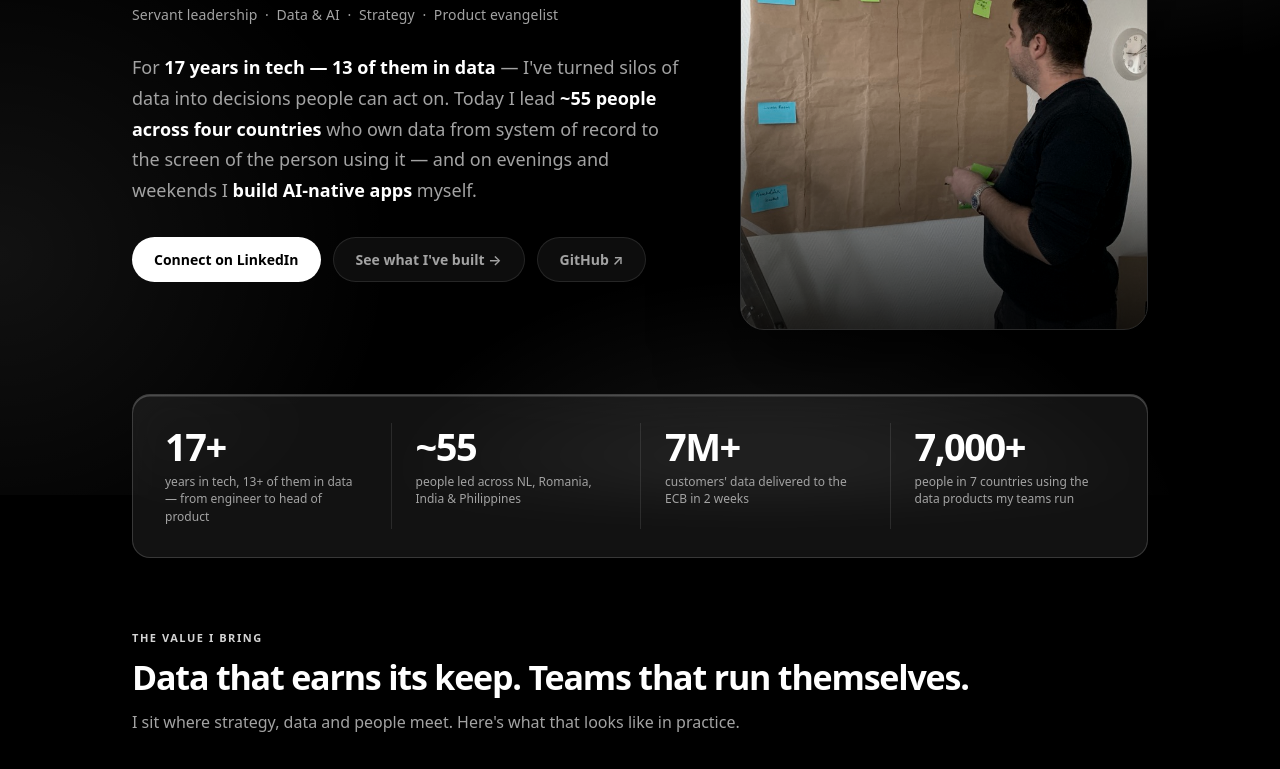
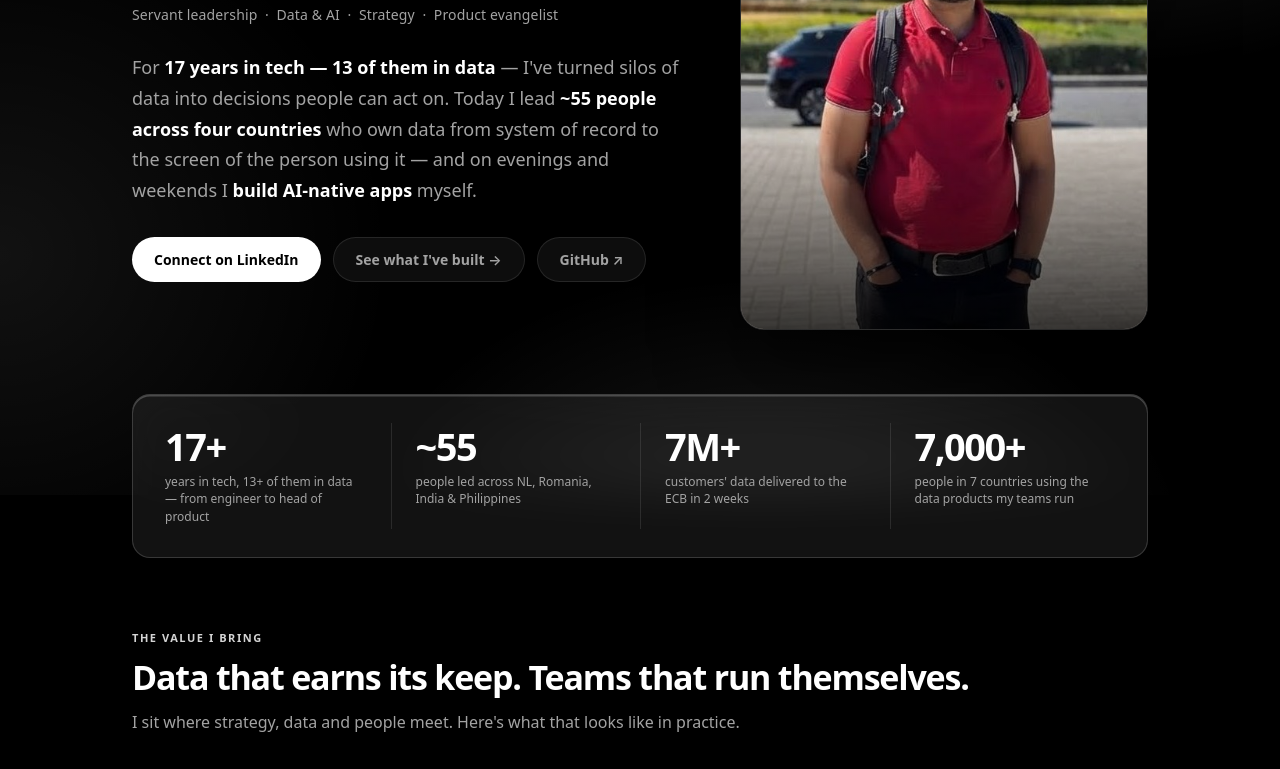
Before and after one commit to jintomjose/jintomjose.github.io, a plain HTML site: page about/index.html in a window 1280 px wide. Shown: the part 305-1074 px from the top of the page. Drawn offline with Linux system fonts and the light colour scheme.

Commit message:
Use Jinto's own portrait in the About page hero
Replace the placeholder whiteboard photo (not Jinto) with a head-and-shoulders
crop of the supplied portrait, EXIF stripped. Drop the grayscale tint so it
shows true colour, and point og:image at the new file.

Co-Authored-By: Claude Sonnet 5.5 <noreply@anthropic.com>

```diff
--- a/about/index.html
+++ b/about/index.html
@@ -12,7 +12,7 @@
 <meta property="og:description" content="Head of (Data) Product at ING Netherlands. 17 years in tech, 13 in data: career timeline, the problems I've solved, and the value I bring.">
 <meta property="og:url" content="https://jintomjose.github.io/about/">
 <meta property="og:type" content="profile">
-<meta property="og:image" content="https://jintomjose.github.io/assets/about/whiteboard.jpg">
+<meta property="og:image" content="https://jintomjose.github.io/assets/about/portrait.jpg">
 <link rel="canonical" href="https://jintomjose.github.io/about/">
 <link rel="alternate" type="application/rss+xml" title="Jinto Jose — Blog" href="https://jintomjose.github.io/blog/feed.xml">
 <link rel="stylesheet" href="/assets/site.css">
@@ -56,7 +56,7 @@
       </div>
     </div>
     <div class="portrait">
-      <img src="/assets/about/whiteboard.jpg" alt="Jinto at a team whiteboard" width="1100" height="825" fetchpriority="high">
+      <img src="/assets/about/portrait.jpg" alt="Portrait of Jinto Jose" width="520" height="650" fetchpriority="high">
     </div>
   </div>
 
--- a/assets/about.css
+++ b/assets/about.css
@@ -19,7 +19,7 @@
   .btn.primary { background: var(--pbg); color: var(--pfg); } .btn.primary:hover { background: var(--pbg-h); }
   .btn.ghost { background: var(--sbg); color: var(--body); border: 1px solid var(--sline); } .btn.ghost:hover { color: var(--strong); border-color: var(--line-strong); }
   .portrait { position: relative; border-radius: 24px; overflow: hidden; aspect-ratio: 4/5; border: 1px solid var(--glass-line); box-shadow: var(--glass-hi), 0 30px 80px rgba(0,0,0,.6); }
-  .portrait img { width: 100%; height: 100%; object-fit: cover; object-position: 62% 50%; filter: grayscale(.25) contrast(1.05); display: block; }
+  .portrait img { width: 100%; height: 100%; object-fit: cover; object-position: 50% 30%; display: block; }
   .portrait::after { content: ""; position: absolute; inset: 0; background: linear-gradient(to bottom, transparent 55%, rgba(0,0,0,.75)); }
 
   /* STATS */
```
Also changed, not shown: assets/about/portrait.jpg (added), assets/about/whiteboard.jpg (deleted).
